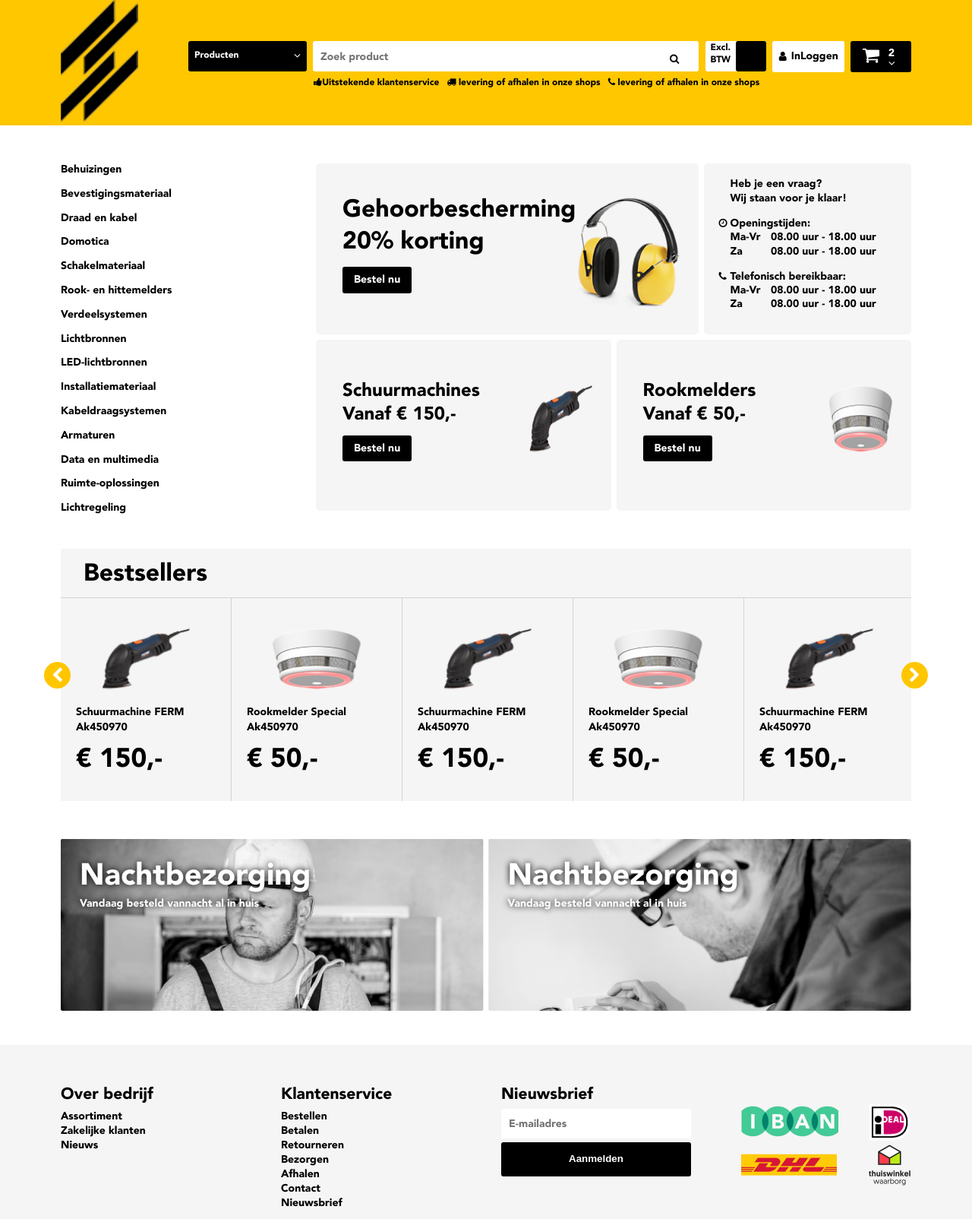
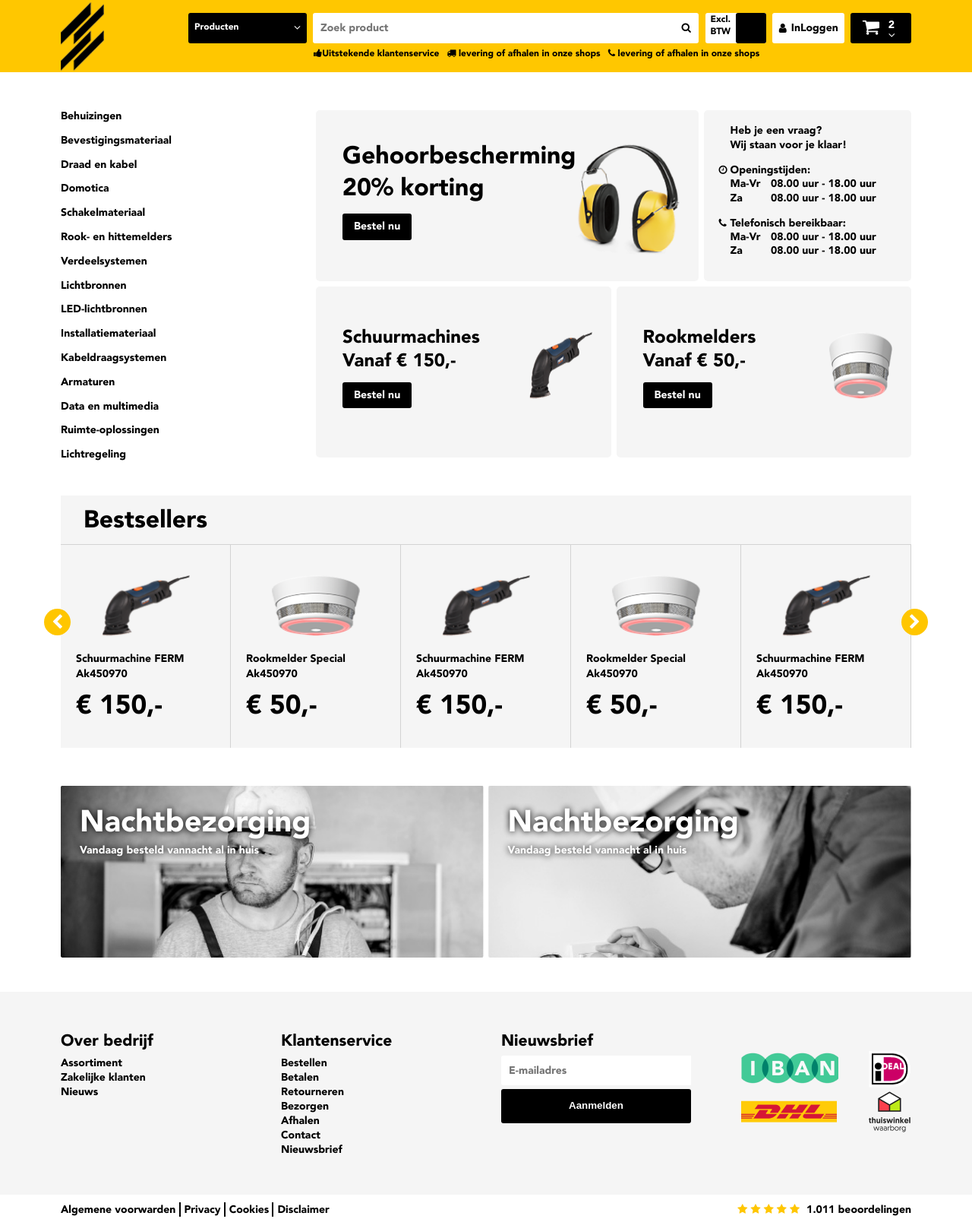
Before and after one commit to some1ask/ismFEDcourse, a plain HTML site: page index.html in a window 1280 px wide. Shown: the top 1604 px of the page at 76% size. Drawn offline with Linux system fonts and the light colour scheme.

Commit message:
fixed header logo size

```diff
--- a/css/media.css
+++ b/css/media.css
@@ -39,6 +39,7 @@
         flex-wrap: wrap;
         font-size: 12px;
         justify-content: flex-end;
+        margin-top: 5px;
     }
 
     .searchbar {
--- a/css/style.css
+++ b/css/style.css
@@ -52,12 +52,22 @@ li {
     display: flex;
     justify-content: space-between;
     align-items: center;
-    min-height: 90px;
-    flex-wrap: wrap;
+    min-height: 95px;
+    /*flex-wrap: wrap;*/
 }
 
 .logo {
-    /*flex: 0 1 15%;*/
+    /*overflow: hidden;*/
+    flex: 0 1 15%;
+    /*position:relative;*/
+    /*width: 100%;*/
+    height: 90px;
+}
+.logo img{
+    max-width: 100%;
+    /*max-height: 100%;*/
+    height: 100%;
+    /*margin: 0 auto;*/
 }
 .header-inner-row{
     flex:0 1 85%;
@@ -68,8 +78,8 @@ li {
     flex-wrap: wrap;
 }
 
-.header-upper-row >div{
-    margin: 5px 0;
+.service-block{
+    margin-top: 5px;
 }
 
 .dropdown {
@@ -131,8 +141,8 @@ li {
     position: absolute;
     width: 14px;
     height: 14px;
-    top: 40%;
-    right: 5%;
+    top: 30%;
+    right: 2%;
     border: none;
     background: transparent;
 }
@@ -390,8 +400,6 @@ bot {
 }
 
 .slider-section-row {
-    display: flex;
-    flex-direction: column;
     margin-bottom: 50px;
     position: relative;
 }
@@ -435,6 +443,7 @@ bot {
 
 .item-inner:not(:last-child) {
     border-right: 1px solid lightgray;
+    box-sizing: border-box;
 }
 
 .item {
--- a/index.html
+++ b/index.html
@@ -17,8 +17,6 @@
                 <img src="img/logo.png" alt="">
             </div>
             <div class="header-inner-row">
-                <div class="header-inner">
-                    <div class="header-upper-row">
                 <div class="header-elements">
                     <div class="dropdown">
                         <ul class="dropdown-menu">
@@ -50,8 +48,6 @@
                         </a>
                     </div>
                 </div>
-                    </div>
-                    <div class="header-lower-row">
                 <div class="service-block">
                     <ul class="service-list">
                         <li class="service-item"><i class="fa fa-thumbs-up"></i>Uitstekende klantenservice</li>
@@ -64,13 +60,10 @@
             </div>
         </div>
     </div>
-        </div>
-    </div>
 </header>
 <div id="main-content">
     <div class="page-wrapper">
-        <div class="main-content-row">
-            <section class="top-section">
+        <section id="top-section">
             <div class="top-section-row">
                 <nav>
                     <ul class="side">
@@ -162,7 +155,7 @@
                 </main>
             </div>
         </section>
-            <section class="slider-section">
+        <section id="slider-section">
             <div class="slider-section-row">
                 <button class="slider-button left">
                     <i class="fa fa-chevron-left"></i>
@@ -244,7 +237,7 @@
                 </div>
             </div>
         </section>
-            <section class="promotion-section">
+        <section id="promotion-section">
             <div class="promotion">
                 <div class="promotion-item">
                     <div class="promotion-image">
@@ -266,7 +259,6 @@
                 </div>
             </div>
         </section>
-        </div>
     </div>
 </div>
 <footer>
```
Lines whose indentation alone changed are shown as unchanged.
